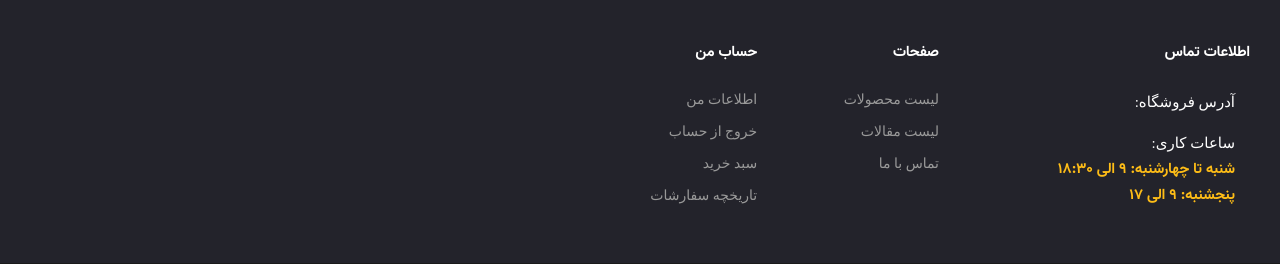
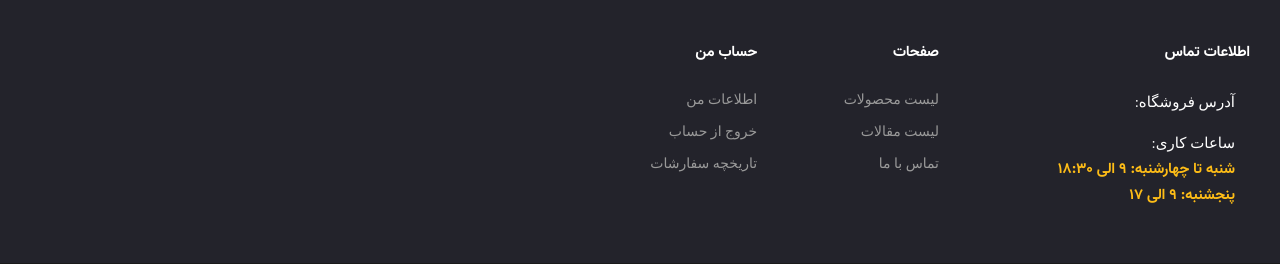
Before and after one commit to Danial-Azarpanah/Keyvanabzar, a Django app: page /add-address/ in a window 1280 px wide. Shown: the part 841-1105 px from the top of the page. Run offline with Django 4.2, Linux system fonts and the light colour scheme; the visitor is signed in with stand-in values (Sample User, id 1); data that the repository does not hold is empty; some libraries are stand-ins or nearby versions; some web fonts are replaced.

Commit message:
Removed cart button from header

```diff
--- a/templates/base.html
+++ b/templates/base.html
@@ -73,13 +73,11 @@
                                         {% if request.user.is_authenticated %}
                                             <a href="{% url "accounts:edit-profile" %}">اطلاعات من</a>
                                             <a href="{% url "payment:order-history" %}">تاریخچه سفارشات</a>
-                                            <a href="{% url "payment:cart-detail" %}">سبد خرید</a>
                                             <a href="{% url "product:comparison-list" %}">مقایسه محصولات</a>
                                             <a href="{% url "accounts:log-out" %}">خروج از حساب</a>
                                         {% else %}
                                             <a href="{% url "accounts:sign-up" %}">ثبت نام</a>
                                             <a href="{% url "accounts:sign-in" %}">ورود</a>
-                                            <a href="{% url "payment:cart-detail" %}">سبد خرید</a>
                                         {% endif %}
                                     </li>
                                 </ul>
@@ -255,14 +253,12 @@
                                             {% if request.user.is_authenticated %}
                                                 <li><a href="{% url "accounts:edit-profile" %}">اطلاعات من</a></li>
                                                 <li><a href="{% url "payment:order-history" %}">تاریخچه سفارشات</a></li>
-                                                <li><a href="{% url 'payment:cart-detail' %}">سبد خرید</a></li>
                                                 <li><a href="{% url 'product:comparison-list' %}">مقایسه محصولات</a>
                                                 </li>
                                                 <li><a href="{% url "accounts:log-out" %}">خروج از حساب</a></li>
                                             {% else %}
                                                 <li><a href="{% url "accounts:sign-up" %}">ثبت نام</a></li>
                                                 <li><a href="{% url "accounts:sign-in" %}">ورود</a></li>
-                                                <li><a href="{% url 'payment:cart-detail' %}">سبد خرید</a></li>
                                             {% endif %}
                                         </ul>
                                     </li>
@@ -332,12 +328,10 @@
                                     {% if request.user.is_authenticated %}
                                         <li><a href="{% url "accounts:edit-profile" %}">اطلاعات من</a></li>
                                         <li><a href="{% url "accounts:log-out" %}">خروج از حساب</a></li>
-                                        <li><a href="{% url "payment:cart-detail" %}">سبد خرید</a></li>
                                         <li><a href="{% url "payment:order-history" %}">تاریخچه سفارشات</a></li>
                                     {% else %}
                                         <li><a href="{% url "accounts:sign-in" %}">ورود</a></li>
                                         <li><a href="{% url "accounts:sign-up" %}">ثبت نام</a></li>
-                                        <li><a href="{% url "payment:cart-detail" %}">سبد خرید</a></li>
                                     {% endif %}
                                 </ul>
                             </div>
```
